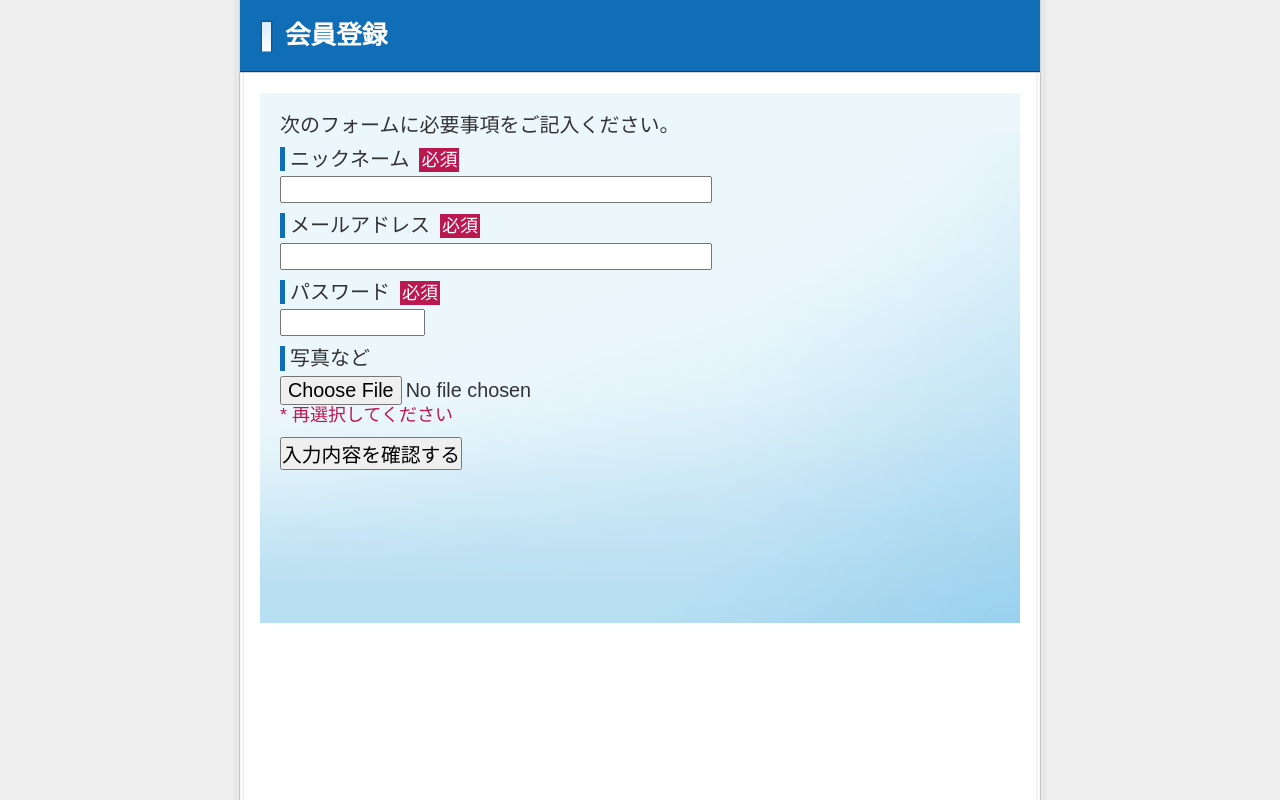
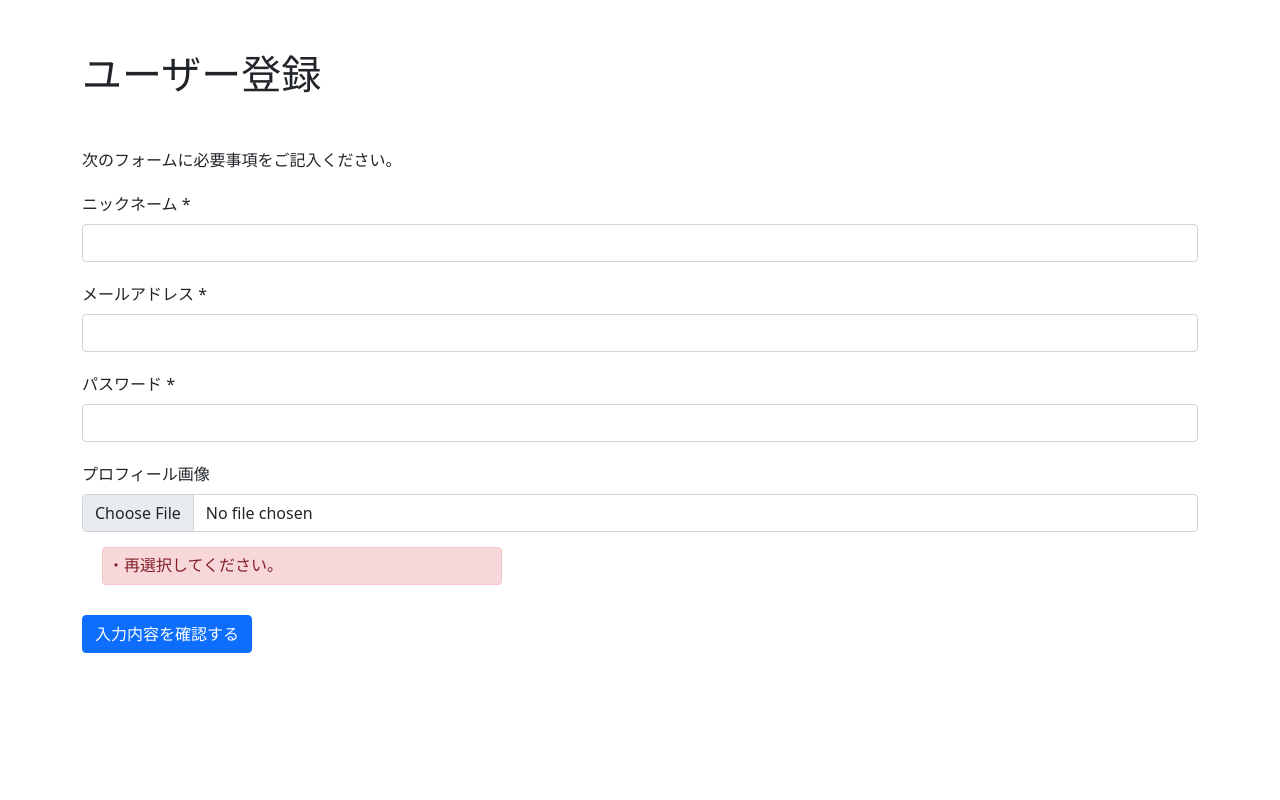
Before and after one commit to rockyx2000/study-php, a PHP site: page /join/index.php?action=rewrite in a window 1280 px wide. Run offline with PHP 8.4, Linux system fonts and the light colour scheme; the visitor is signed in with stand-in values (Sample User, id 1).

Commit message:
change style

```diff
--- a/bbs/join/index.php
+++ b/bbs/join/index.php
@@ -86,62 +86,89 @@
     <meta charset="UTF-8">
     <meta name="viewport" content="width=device-width, initial-scale=1.0">
     <meta http-equiv="X-UA-Compatible" content="ie=edge">
-    <title>会員登録</title>
+    <title>ユーザー登録</title>
 
-    <link rel="stylesheet" href="../style.css"/>
+    <!-- <link rel="stylesheet" href="style.css"/> -->
+    <link rel="stylesheet" href="https://cdn.jsdelivr.net/npm/bootstrap-icons@1.8.0/font/bootstrap-icons.css">
+    <link href="https://cdn.jsdelivr.net/npm/bootstrap@5.0.2/dist/css/bootstrap.min.css" rel="stylesheet" integrity="sha384-EVSTQN3/azprG1Anm3QDgpJLIm9Nao0Yz1ztcQTwFspd3yD65VohhpuuCOmLASjC" crossorigin="anonymous">
+    <script src="https://cdn.jsdelivr.net/npm/bootstrap@5.0.2/dist/js/bootstrap.bundle.min.js" integrity="sha384-MrcW6ZMFYlzcLA8Nl+NtUVF0sA7MsXsP1UyJoMp4YLEuNSfAP+JcXn/tWtIaxVXM" crossorigin="anonymous"></script>
 </head>
 
 <body>
-<div id="wrap">
-    <div id="head">
-        <h1>会員登録</h1>
+<div class="header" id="wrap" style="margin: 50px 0px 50px 0px;">
+    <div class="container" id="head">
+        <h1>ユーザー登録</h1>
+    </div>
 </div>
 
-    <div id="content">
+    <div class="join-form" id="content">
+        <div class="container">
             <p>次のフォームに必要事項をご記入ください。</p>
             <form action="" method="post" enctype="multipart/form-data">
-            <dl>
-                <dt>ニックネーム<span class="required">必須</span></dt>
-                <dd>
-                    <input type="text" name="name" size="35" maxlength="255" value="<?php echo h($form['name']); ?>"/>
+                <div class="name" style="margin: 20px 0px 20px 0px;">
+                    <label for="name" class="form-label">ニックネーム *</label>
+                        <input type="text" id="name" name="name" size="35" maxlength="255" value="<?php echo h($form['name']); ?>" class="form-control"/>
                             <?php if(isset($error['name']) && $error['name'] === "blank"): ?>
-                        <p class="error">* ニックネームを入力してください</p>
+                                <div class="alert alert-danger" role="alert" style="width: 400px; height: 38px; margin: 15px 0px 15px 20px; padding: 5px;">
+                                    <p class="error" style="margin: 0px;">・ニックネームを入力してください</p>
+                                </div>
                             <?php endif; ?>
-                </dd>
-                <dt>メールアドレス<span class="required">必須</span></dt>
-                <dd>
-                    <input type="text" name="email" size="35" maxlength="255" value="<?php echo h($form['email']); ?>"/>
+                </div>
+
+                <div class="email" style="margin: 20px 0px 20px 0px;">
+                    <label for="email" class="form-label">メールアドレス *</label>
+                    <input type="text" id="email" name="email" size="35" maxlength="255" value="<?php echo h($form['email']); ?>" class="form-control"/>
                         <?php if(isset($error['email']) && $error['email'] === "blank"): ?>
-                        <p class="error">* メールアドレスを入力してください</p>
+                            <div class="alert alert-danger" role="alert" style="width: 400px; height: 38px; margin: 15px 0px 15px 20px; padding: 5px;">
+                                <p class="error" style="margin: 0px;">・メールアドレスを入力してください</p>
+                            </div>
                         <?php endif; ?>
                         <?php if(isset($error['email']) && $error['email'] === "duplicate"): ?>
-                        <p class="error">* 指定されたメールアドレスはすでに登録されています</p>
+                            <div class="alert alert-danger" role="alert" style="width: 450px; height: 38px; margin: 15px 0px 15px 20px; padding: 5px;">
+                                <p class="error" style="margin: 0px;">・指定されたメールアドレスはすでに登録されています</p>
+                            </div>
                         <?php endif; ?>
-                <dt>パスワード<span class="required">必須</span></dt>
-                <dd>
-                    <input type="password" name="password" size="10" maxlength="20" value="<?php echo h($form['password']); ?>"/>
+                    </div>
+
+                    <div class="password" style="margin: 20px 0px 20px 0px;">
+                        <label for="password" class="form-label">パスワード *</label>
+                        <input type="password" id="password" name="password" size="10" maxlength="20" value="<?php echo h($form['password']); ?>" class="form-control"/>
                             <?php if(isset($error['password']) && $error['password'] === "blank"): ?>
-                        <p class="error">* パスワードを入力してください</p>
+                                <div class="alert alert-danger" role="alert" style="width: 400px; height: 38px; margin: 15px 0px 15px 20px; padding: 5px;">
+                                    <p class="error" style="margin: 0px;">・パスワードを入力してください。</p>
+                                </div>
                             <?php endif; ?>
 
                             <?php if(isset($error['password']) && $error['password'] === "length"): ?>
-                        <p class="error">* パスワードは4文字以上で入力してください</p>
+                                <div class="alert alert-danger" role="alert" style="width: 400px; height: 38px; margin: 15px 0px 15px 20px; padding: 5px;">
+                                    <p class="error" style="margin: 0px;">・パスワードは4文字以上で入力してください。</p>
+                                </div>
                             <?php endif; ?>
-                </dd>
-                <dt>写真など</dt>
-                <dd>
-                    <input type="file" name="image" size="35" value=""/>
+                    </div>
+
+                    <div class="image" style="margin: 20px 0px 20px 0px;">
+                        <label for="image" class="form-label">プロフィール画像</label>
+                        <input type="file" id="image" name="image" size="35" value="" class="form-control"/>
                             <?php if(isset($error['image']) && $error['image'] === "type"): ?>
-                        <p class="error">* 写真などは「.png」または「.jpg」の画像を指定してください</p>
+                                <div class="alert alert-danger" role="alert" style="width: 500px; height: 38px; margin: 15px 0px 15px 20px; padding: 5px;">
+                                    <p class="error" style="margin: 0px;">・写真などは「.png」または「.jpg」の画像を指定してください</p>
+                                </div>
+                                <p class="error"></p>
                             <?php endif; ?>
 
                             <?php if(isset($_GET['action']) && $_GET['action'] === 'rewrite' && isset($_SESSION['form'])): ?>
-                        <p class="error">* 再選択してください</p>
+                                <div class="alert alert-danger" role="alert" style="width: 400px; height: 38px; margin: 15px 0px 15px 20px; padding: 5px;">
+                                    <p class="error" style="margin: 0px;">・再選択してください。</p>
+                                </div>
                             <?php endif; ?>
-                </dd>
-            </dl>
-            <div><input type="submit" value="入力内容を確認する"/></div>
+                    </div>
+
+
+                    <div class="button" style="margin-top: 30px;">
+                        <input type="submit" class="btn btn-primary" value="入力内容を確認する"/>
+                    </div>
             </form>
+        </div>
     </div>
 </body>
 
```
Also changed, not shown: bbs/login.php (+39 -24 lines). Lines whose indentation alone changed are shown as unchanged.
